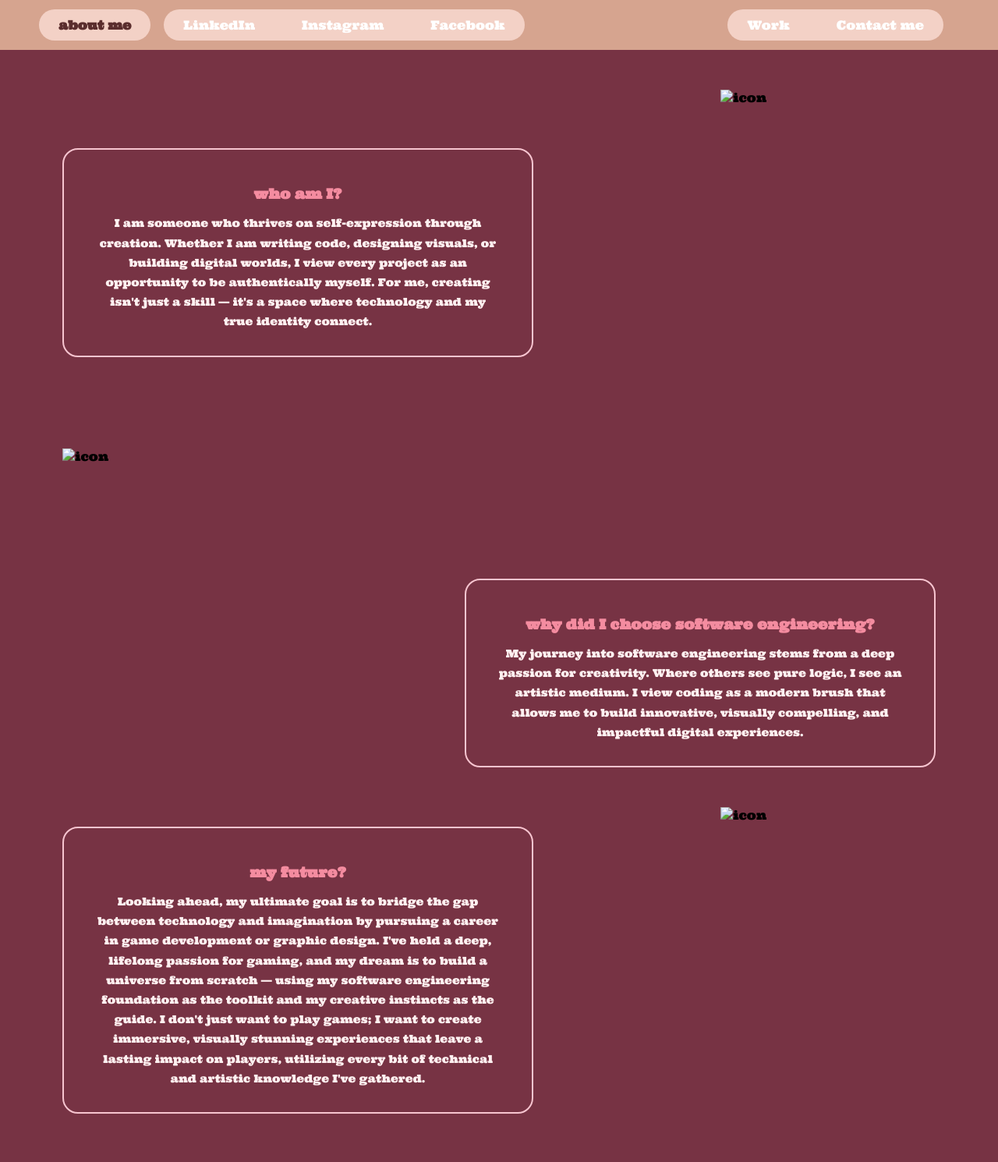
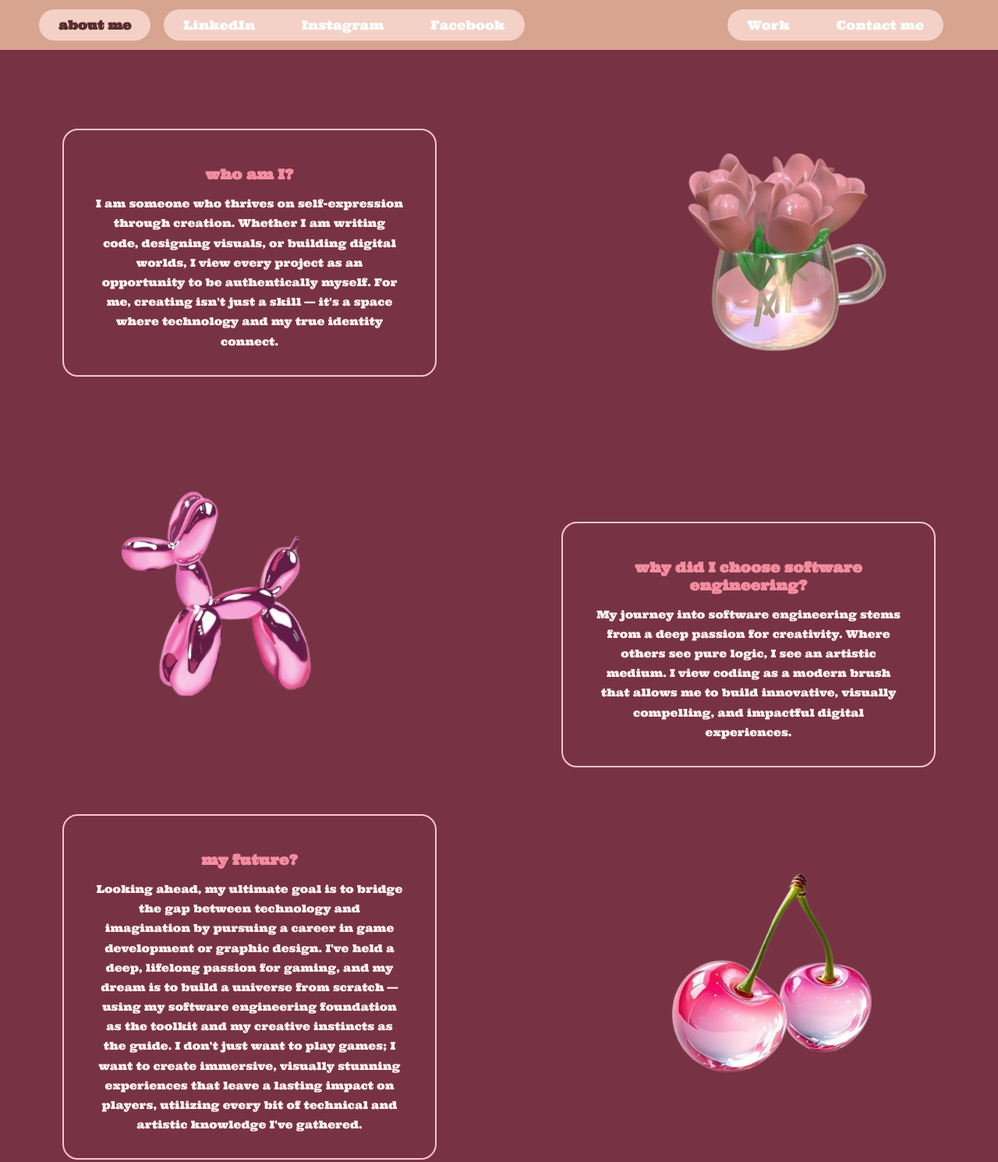
Before and after one commit to shenayasitaldien-creator/S.sitaldien-portfolio, a plain HTML site: page about-me.html in a window 1280 px wide. Shown: the whole page at 78% size. Drawn offline with Linux system fonts and the light colour scheme; a web font is replaced by a local one.

Commit message:
Update image paths in about-me.html

```diff
--- a/about-me.html
+++ b/about-me.html
@@ -34,11 +34,11 @@
       <h2>who am I?</h2>
       <p>I am someone who thrives on self-expression through creation. Whether I am writing code, designing visuals, or building digital worlds, I view every project as an opportunity to be authentically myself. For me, creating isn't just a skill — it's a space where technology and my true identity connect.</p>
     </div>
-    <img src="images/flowers.png" class="floating-icon" style="margin-left: 200px;" alt="icon">
+    <img src="myimages/flowers.png" class="floating-icon" style="margin-left: 200px;" alt="icon">
   </div>
 
   <div class="card-row reverse">
-    <img src="images/dog.png" class="floating-icon" style="margin-right: 200px;" alt="icon">
+    <img src="myimages/dog.png" class="floating-icon" style="margin-right: 200px;" alt="icon">
     <div class="card">
       <h2>why did I choose software engineering?</h2>
       <p>My journey into software engineering stems from a deep passion for creativity. Where others see pure logic, I see an artistic medium. I view coding as a modern brush that allows me to build innovative, visually compelling, and impactful digital experiences.</p>
@@ -50,7 +50,7 @@
       <h2>my future?</h2>
       <p>Looking ahead, my ultimate goal is to bridge the gap between technology and imagination by pursuing a career in game development or graphic design. I've held a deep, lifelong passion for gaming, and my dream is to build a universe from scratch — using my software engineering foundation as the toolkit and my creative instincts as the guide. I don't just want to play games; I want to create immersive, visually stunning experiences that leave a lasting impact on players, utilizing every bit of technical and artistic knowledge I've gathered.</p>
     </div>
-    <img src="images/cherries.png" class="floating-icon" style="margin-left: 200px;" alt="icon">
+    <img src="myimages/cherries.png" class="floating-icon" style="margin-left: 200px;" alt="icon">
   </div>
 
   </div>
```
